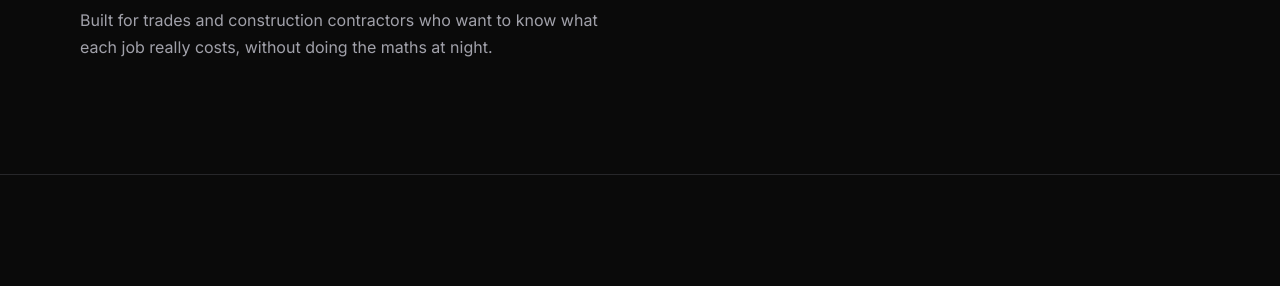
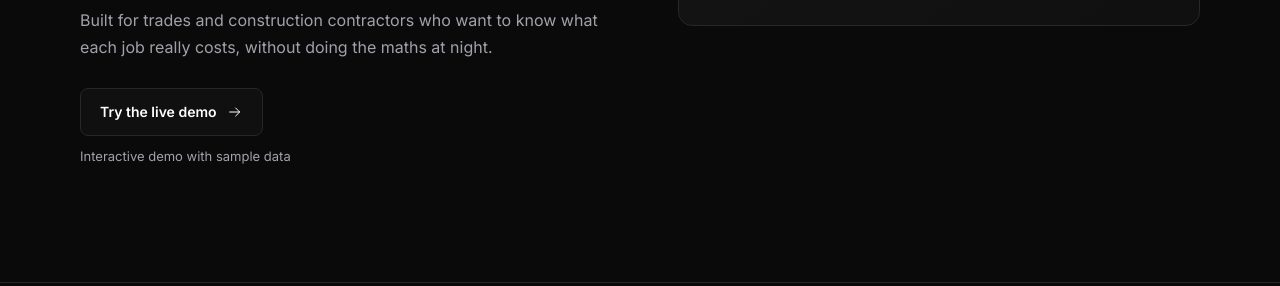
Before and after one commit to evanzhou16-lang/antire-website, a plain HTML site: page index.html in a window 1280 px wide. Shown: the part 1470-1756 px from the top of the page. Drawn offline with Linux system fonts and the light colour scheme.

Commit message:
Add live cost-tracking demo link to the flagship section

```diff
--- a/index.html
+++ b/index.html
@@ -79,6 +79,8 @@
     .wires::after { grid-row: 2; border-bottom: 1px solid var(--muted); border-radius: 0 0 8px 0; }
     .wires span { grid-area: 1 / 1 / 3 / 3; height: 1px; background: var(--muted); position: relative; }
     .wires span::after { content: ""; position: absolute; right: 2px; top: -3px; width: 7px; height: 7px; border-top: 1px solid; border-right: 1px solid; transform: rotate(45deg); }
+    .flagship-cta { margin-top: 28px; }
+    .flagship-cta .note { margin-top: 10px; color: var(--muted); font-size: .8125rem; }
     .section-intro { max-width: 690px; }
     .examples { display: grid; grid-template-columns: repeat(3, minmax(0, 1fr)); gap: 16px; margin-top: 34px; }
     .example { min-height: 132px; display: grid; align-content: center; gap: 16px; padding: 24px; }
@@ -163,6 +165,10 @@
             <li>Automatically categorises every cost and allocates it to the right job</li>
           </ul>
           <p class="copy">Built for trades and construction contractors who want to know what each job really costs, without doing the maths at night.</p>
+          <div class="flagship-cta">
+            <a class="button secondary" href="https://construgest-smart-track.base44.app" target="_blank" rel="noopener">Try the live demo <svg viewBox="0 0 24 24" fill="none" stroke="currentColor" stroke-width="1.5" stroke-linecap="round" stroke-linejoin="round" aria-hidden="true"><path d="M4 12h15m-6-6 6 6-6 6"/></svg></a>
+            <p class="note">Interactive demo with sample data</p>
+          </div>
         </div>
         <figure class="dashboard panel">
           <figcaption>Job cost tracking · Illustrative workflow</figcaption>
```
